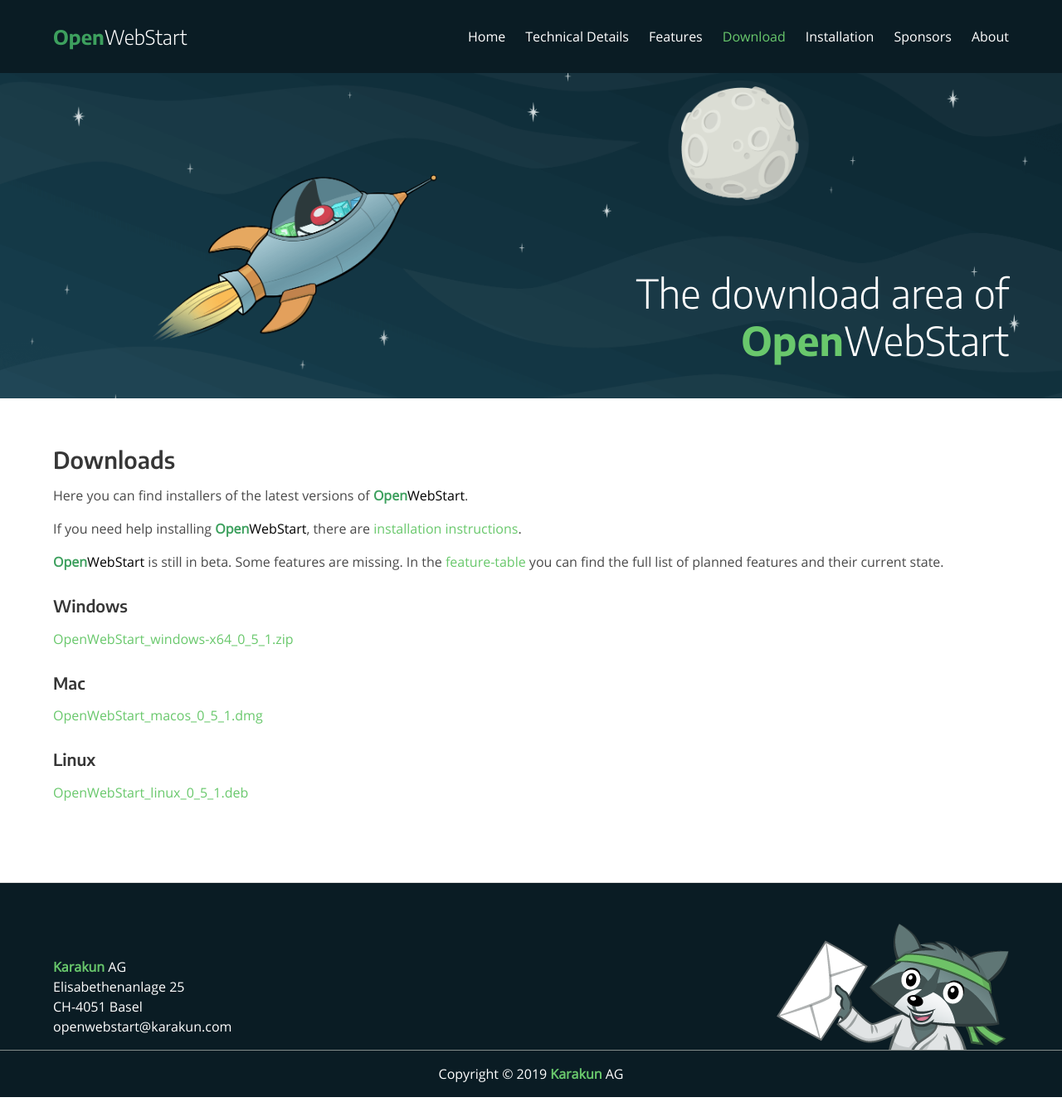
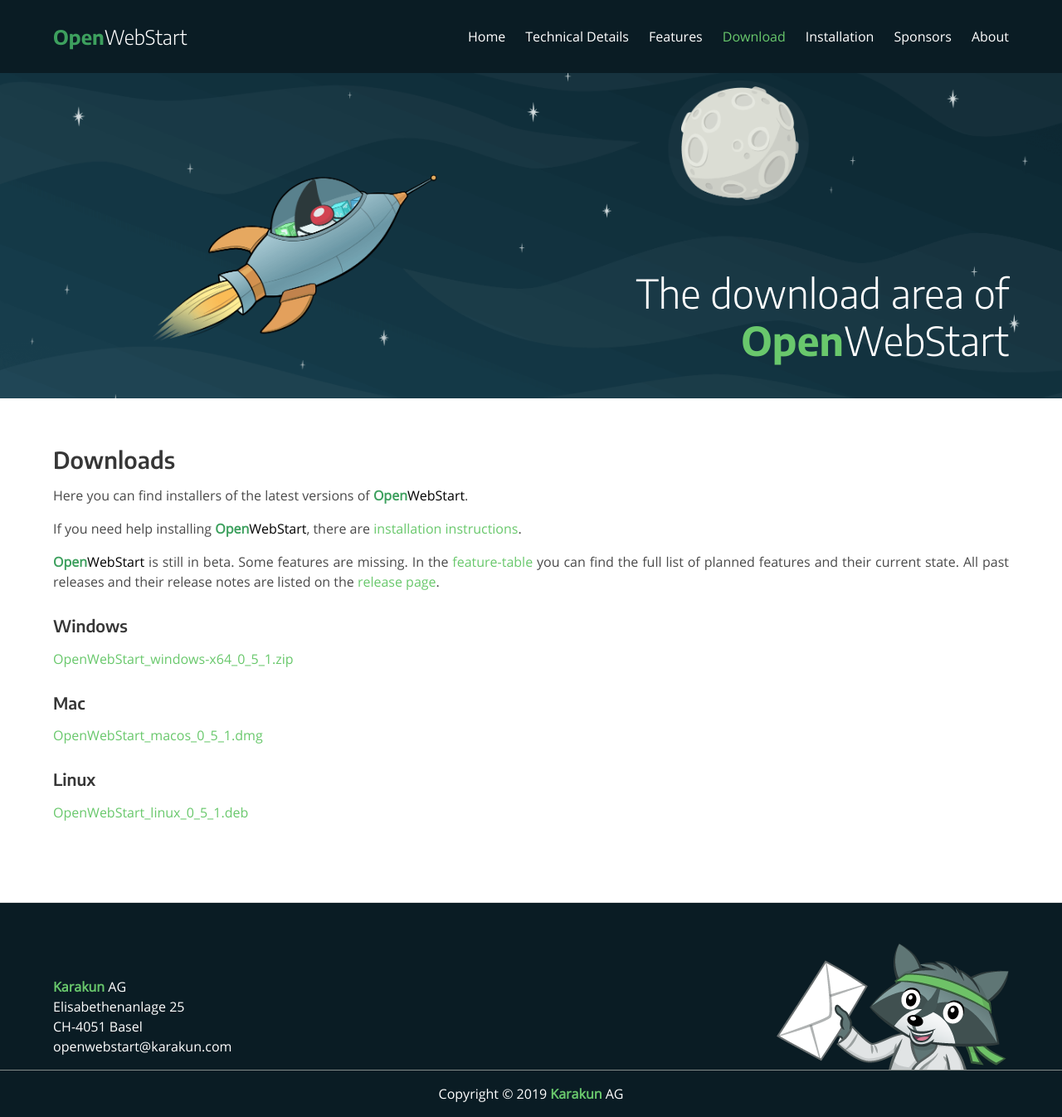
Before and after one commit to karakun/openwebstart-page, a Jekyll site: the page built from download.md, in a window 1280 px wide. Shown: the whole page at 83% size. Built offline with Jekyll 4.4.1, drawn with Linux system fonts in a browser that asks for light colours; comment, search, counter and statistics services are not loaded; before the commit the page ends 1322 px from its top, so only the background shows below that.

Commit message:
Add link to release page

```diff
--- a/download.md
+++ b/download.md
@@ -19,6 +19,7 @@
 <span class="text-highlight">Open<span>WebStart</span></span> is still in beta.
 Some features are missing.
 In the [feature-table](/feature-table) you can find the full list of planned features and their current state.
+All past releases and their release notes are listed on the [release page](https://github.com/karakun/OpenWebStart/releases).
 
 #### Windows
 [OpenWebStart_windows-x64_0_5_1.zip](https://github.com/karakun/OpenWebStart/releases/download/v0.5.1/OpenWebStart_windows-x64_0_5_1.zip)
```
